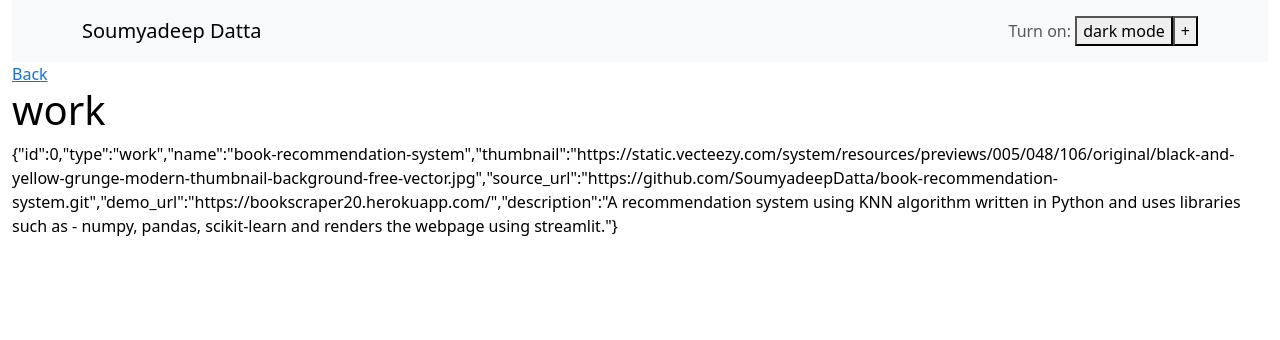
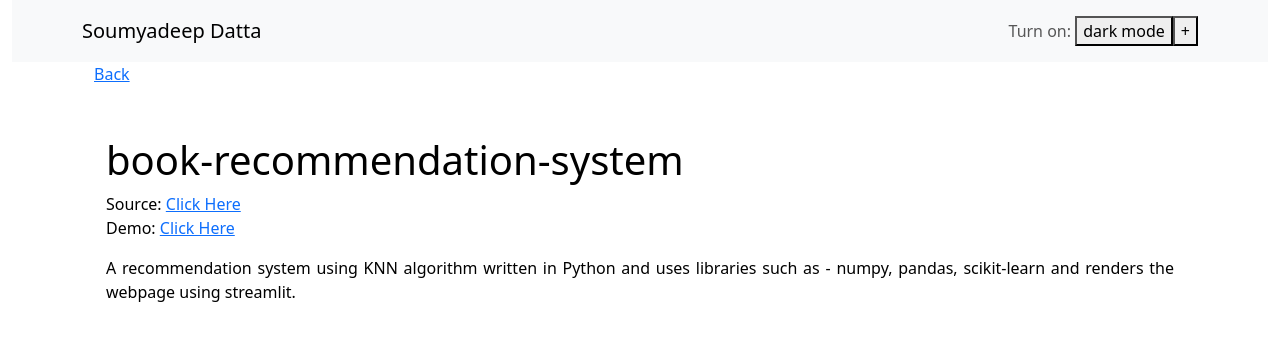
Before and after one commit to SoumyadeepDatta/react-portfolio-app, a React (Create React App) app: page /works/0 in a window 1280 px wide. Shown: the top 340 px of the page. Built offline with nearby package versions, Linux system fonts and the light colour scheme.

Commit message:
work details styled

```diff
--- a/public/assets/data/data.json
+++ b/public/assets/data/data.json
@@ -15,7 +15,6 @@
       "id": 0,
       "type": "work",
       "name": "book-recommendation-system",
-      "thumbnail": "https://static.vecteezy.com/system/resources/previews/005/048/106/original/black-and-yellow-grunge-modern-thumbnail-background-free-vector.jpg",
       "source_url": "https://github.com/SoumyadeepDatta/book-recommendation-system.git",
       "demo_url": "https://bookscraper20.herokuapp.com/",
       "description": "A recommendation system using KNN algorithm written in Python and uses libraries such as - numpy, pandas, scikit-learn and renders the webpage using streamlit."
@@ -24,7 +23,6 @@
       "id": 1,
       "type": "work",
       "name": "csv-to-json-converter",
-      "thumbnail": "https://static.vecteezy.com/system/resources/previews/005/048/106/original/black-and-yellow-grunge-modern-thumbnail-background-free-vector.jpg",
       "source_url": "https://github.com/SoumyadeepDatta/csv-to-json-converter",
       "demo_url": "https://github.com/SoumyadeepDatta/csv-to-json-converter",
       "description": "A Java program which converts an CSV file to JSON array without using any external library. It implements the concepts of OOPS, file handling etc."
@@ -33,7 +31,6 @@
       "id": 2,
       "type": "work",
       "name": "posenet-demo-ml5js",
-      "thumbnail": "https://static.vecteezy.com/system/resources/previews/005/048/106/original/black-and-yellow-grunge-modern-thumbnail-background-free-vector.jpg",
       "source_url": "https://github.com/SoumyadeepDatta/posenet-demo-ml5js",
       "demo_url": "https://soumyadeepdatta.github.io/posenet-demo-ml5js/",
       "description": "An open source online-exam invigilation system. It monitors candidates and detects malpractices during invigilation. Made with ML5js & P5js. Keypoints & skeletons are drawn using p5js (both single pose and multi-pose)."
@@ -42,7 +39,6 @@
       "id": 3,
       "type": "work",
       "name": "Ecommerce",
-      "thumbnail": "https://static.vecteezy.com/system/resources/previews/005/048/106/original/black-and-yellow-grunge-modern-thumbnail-background-free-vector.jpg",
       "source_url": "https://github.com/SoumyadeepDatta/Ecommerce",
       "demo_url": "https://github.com/SoumyadeepDatta/Ecommerce",
       "description": "B.Tech final year project."
--- a/src/components/Details.js
+++ b/src/components/Details.js
@@ -1,26 +1,40 @@
 import React from "react";
+import { Container } from "react-bootstrap";
 import { Link, useParams } from "react-router-dom";
 
 function Details(props) {
   const { id } = useParams();
   const data = props.data.find((e) => e.id === Number(id));
   return (
-    <div>
+    <Container>
       {data.type === "work" && (
-        <div>
+        <Container>
           <Link to="/works">Back</Link>
-          <h1>{data.type}</h1>
-          {JSON.stringify(data)}
-        </div>
+          <Container style={{ marginTop: "50px", paddingBottom: "50px" }}>
+            <h1>{data.name}</h1>
+            <p>
+              Source:{" "}
+              <a href={data.source_url} target="_blank">
+                Click Here
+              </a>
+              <br />
+              Demo:{" "}
+              <a href={data.demo_url} target="_blank">
+                Click Here
+              </a>
+            </p>
+            <p style={{ textAlign: "justify" }}>{data.description}</p>
+          </Container>
+        </Container>
       )}
       {data.type === "tech" && (
-        <div>
+        <Container>
           <Link to="/skills">Back</Link>
-          <h1>{data.type}</h1>
+          {/* <h1>{data.type}</h1> */}
           {JSON.stringify(data)}
-        </div>
+        </Container>
       )}
-    </div>
+    </Container>
   );
 }
 
--- a/src/pages/Works.js
+++ b/src/pages/Works.js
@@ -1,14 +1,15 @@
-import React, { useContext } from "react";
+import React from "react";
 import { Col, Container, Row } from "react-bootstrap";
 import MyCard from "../components/MyCard";
 
 function Works(props) {
   return (
-    <Container>
+    <Container style={{marginTop: "50px"}}>
+      <h1>My Works</h1>
       <Row
         style={{
           justifyContent: "space-between",
-          marginTop: "50px",
+          marginTop: "50px"
         }}
       >
         {props.data.map((e, id) => (
```
